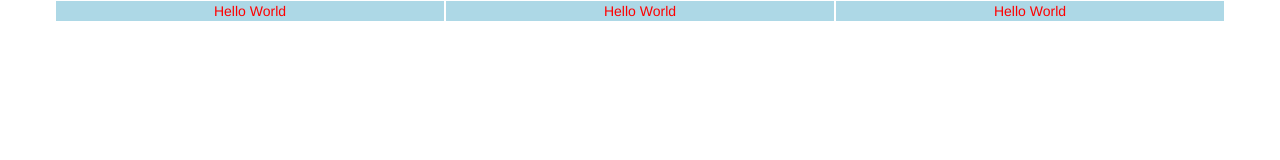
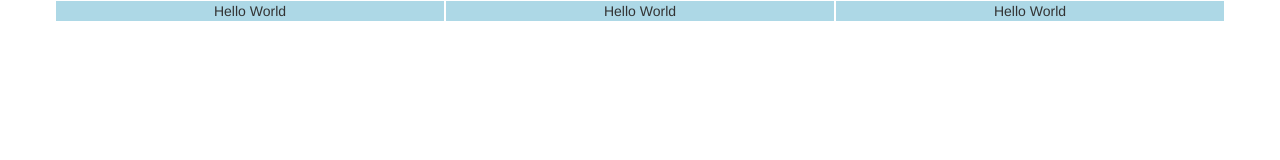
Before and after one commit to Armandot6/My-First-GitHub-Repo, a plain HTML site: page index.html in a window 1280 px wide. Drawn offline with nearby package versions, Linux system fonts and the light colour scheme.

Commit message:
removed body css

```diff
--- a/index.html
+++ b/index.html
@@ -11,7 +11,7 @@
 
 </head>
 
-<body style="color: red;">
+<body>
   <div class="container">
     <div class="row text-center">
       <div class="col-xs-4">Hello World</div>
```
